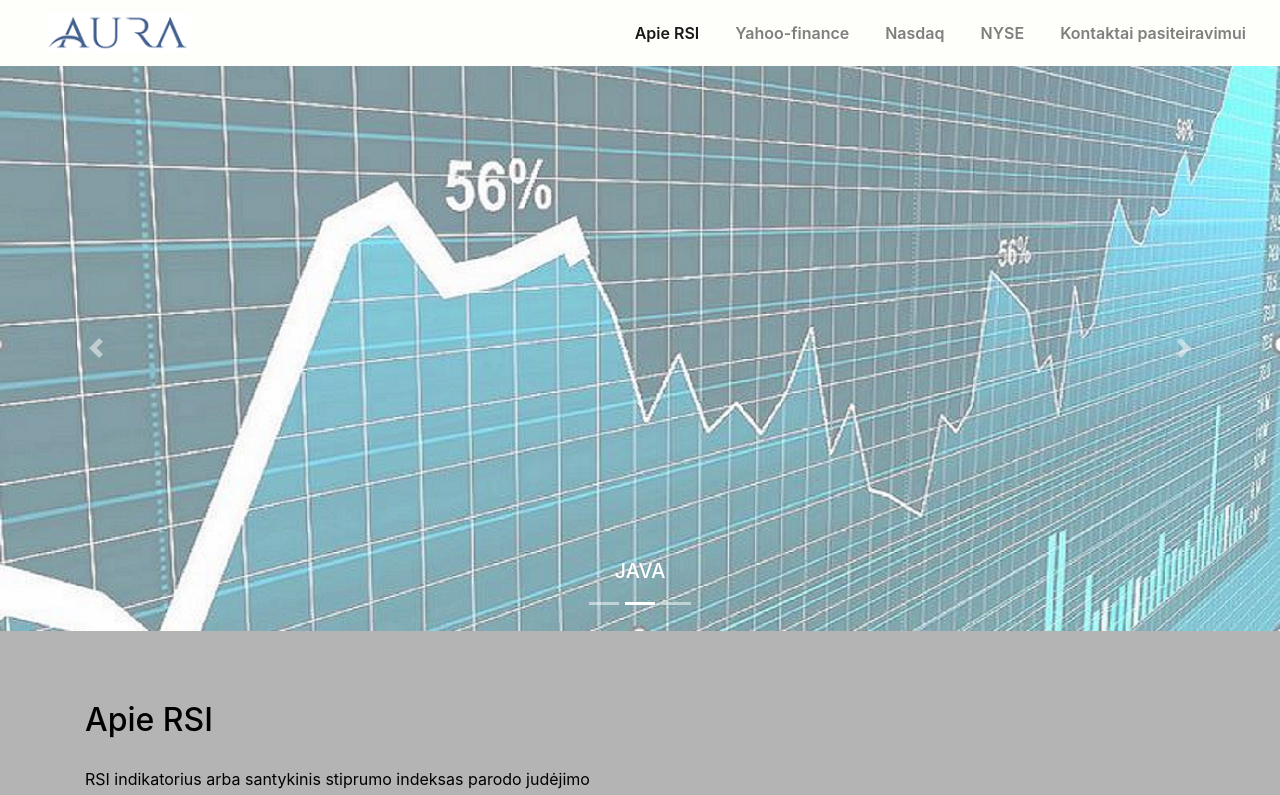
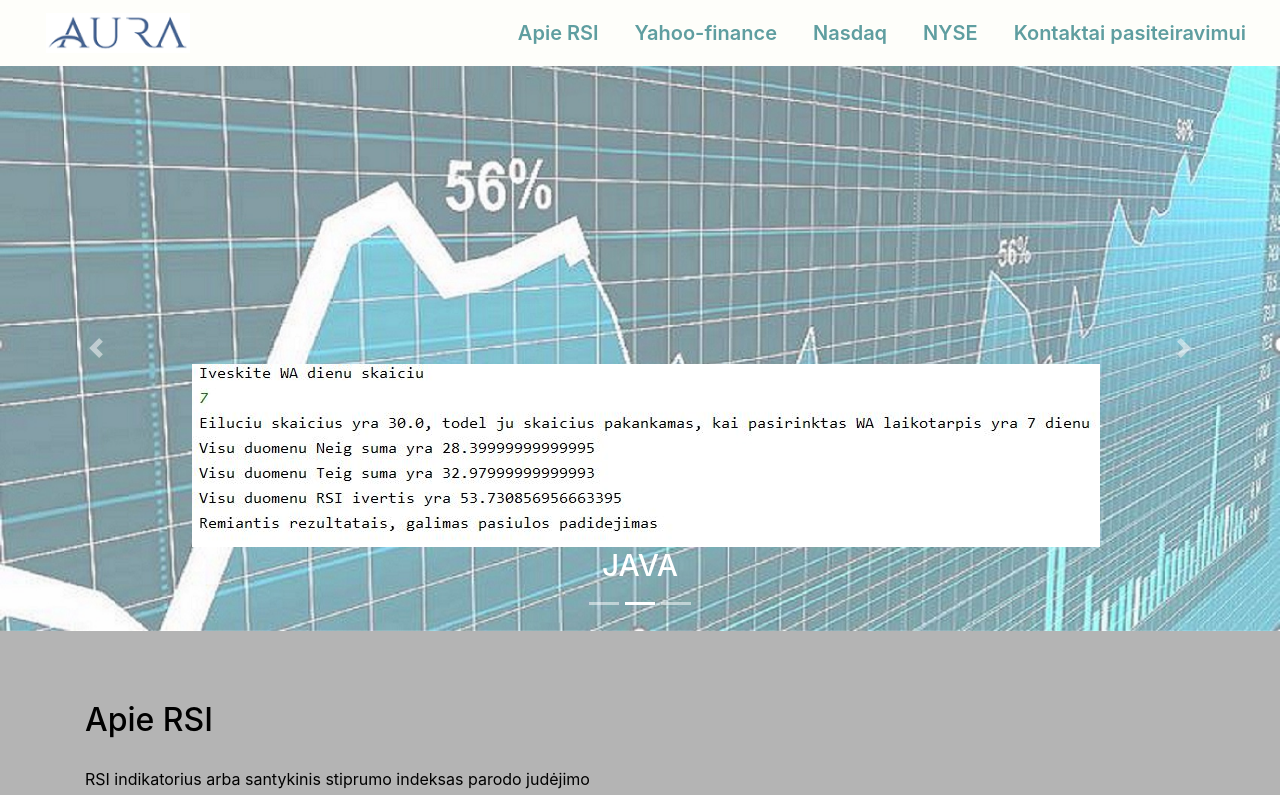
Before and after one commit to AuraAura/Auros, a plain HTML site: page RSI/puslapiui - Copy.html in a window 1280 px wide. Both pictures are taken after a click on the link 102 px from the left and 33 px from the top of the page. Shown: the top 795 px of the page. Drawn offline with nearby package versions, Linux system fonts and the light colour scheme.

Commit message:
Apie 2019-12-05 papildymai

```diff
--- a/RSI/puslapiui - Copy.html
+++ b/RSI/puslapiui - Copy.html
@@ -47,13 +47,13 @@
                     <a class="nav-link" href="#Apie_RSI">Apie RSI<span class="sr-only">(current)</span></a>
                 </li>
                 <li class="nav-item">
-                    <a class="nav-link" href="#">Yahoo-finance</a>
+                    <a class="nav-link" href="https://finance.yahoo.com/">Yahoo-finance</a>
                 </li>
                 <li class="nav-item">
-                    <a class="nav-link" href="#">Nasdaq</a>
+                    <a class="nav-link" href="https://www.nasdaq.com/">Nasdaq</a>
                 </li>
                 <li class="nav-item">
-                    <a class="nav-link" href="#">NYSE</a>
+                    <a class="nav-link" href="https://www.nyse.com/index">NYSE</a>
                 </li>
                 <li class="nav-item">
                     <a class="nav-link" href="#Kontaktai_pasiteiravimui">Kontaktai pasiteiravimui</a>
@@ -76,12 +76,16 @@
             <div class="carousel-item active">
                 <img src="Bull_bear_Copy.jpg" class="d-block img-fluid">
                 <div class="carousel-caption">
+                    <h4>Fukcionalios svetainės kūrimas</h4>
                     <h5>WEB</h5>
+
                 </div>
             </div>
             <div class="carousel-item">
                 <img src="javai.JPG" class="d-block img-fluid">
                 <div class="carousel-caption">
+                    <h3>Duomenų gavimas ir RSI paskaičiavimas</h3>
+                    <img src="RSI_rezultatas.JPG">
                     <h5>JAVA</h5>
                 </div>
             </div>
@@ -148,7 +152,7 @@
 
 <section id="Kontaktai_pasiteiravimui">
     <div class="container">
-        <h1>Mūsų konsultantas</h1>
+        <h1>Budintis konsultantas</h1>
         <div class="row">
             <div class="col-md-4 text-center">
                 <div class="profile">
--- a/RSI/puslapiuicss - Copy.css
+++ b/RSI/puslapiuicss - Copy.css
@@ -7,6 +7,10 @@
     position: sticky;
     top: 0;
     z-index: 10;
+}
+
+.nav-link{
+    color:cadetblue!important;
 }
 
 .navbar-brand img{
@@ -38,11 +42,30 @@
 .nav-link{
     color: darkcyan;
     font-weight: 600;
-    font-size: 16px;
+    font-size: 20px;
 }
 
 #slider{
     width:100%;
+}
+
+.carousel-caption h4{
+    font-size: 50px;
+    position: center;
+    padding-bottom: 300px;
+}
+
+.carousel-caption h3{
+    font-size: 50px;
+    position: center;
+    padding-bottom: 300px;
+    color:black;
+}
+
+.carousel-caption h5{
+    font-size: 30px;
+    position: center;
+    color:white;
 }
 
 #Apie_RSI{
@@ -67,6 +90,11 @@
     color: black;
     background-color: rgba(150, 245, 241, 0.58);}
 
+.container h1{
+    font-size: 30px;
+    padding-bottom: 20px;
+}
+
 footer{
     background-color: rgba(73, 73, 73, 0.36);
     grid-area: footer;
```
Also changed, not shown: JavaScript/tsconfig.json (added, +10 -0 lines), RSI/RSI_rezultatas.JPG (added).
